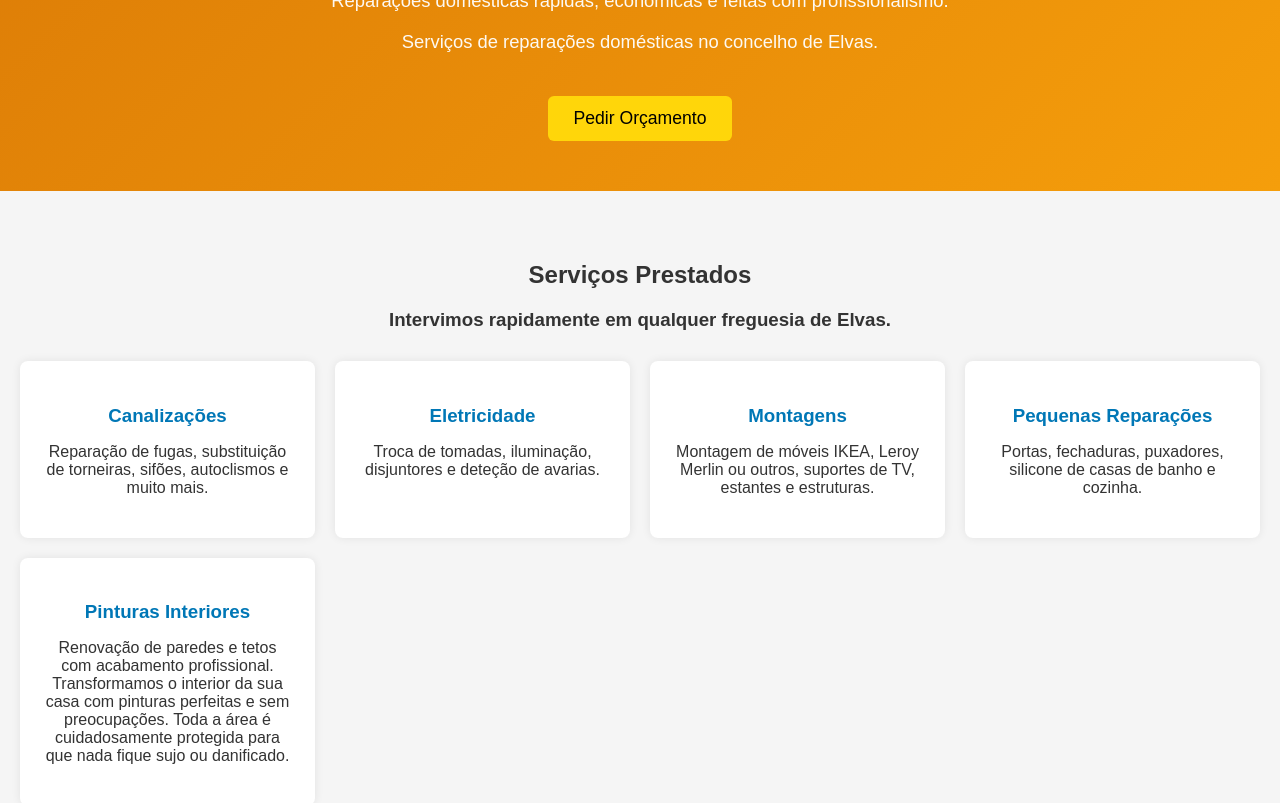
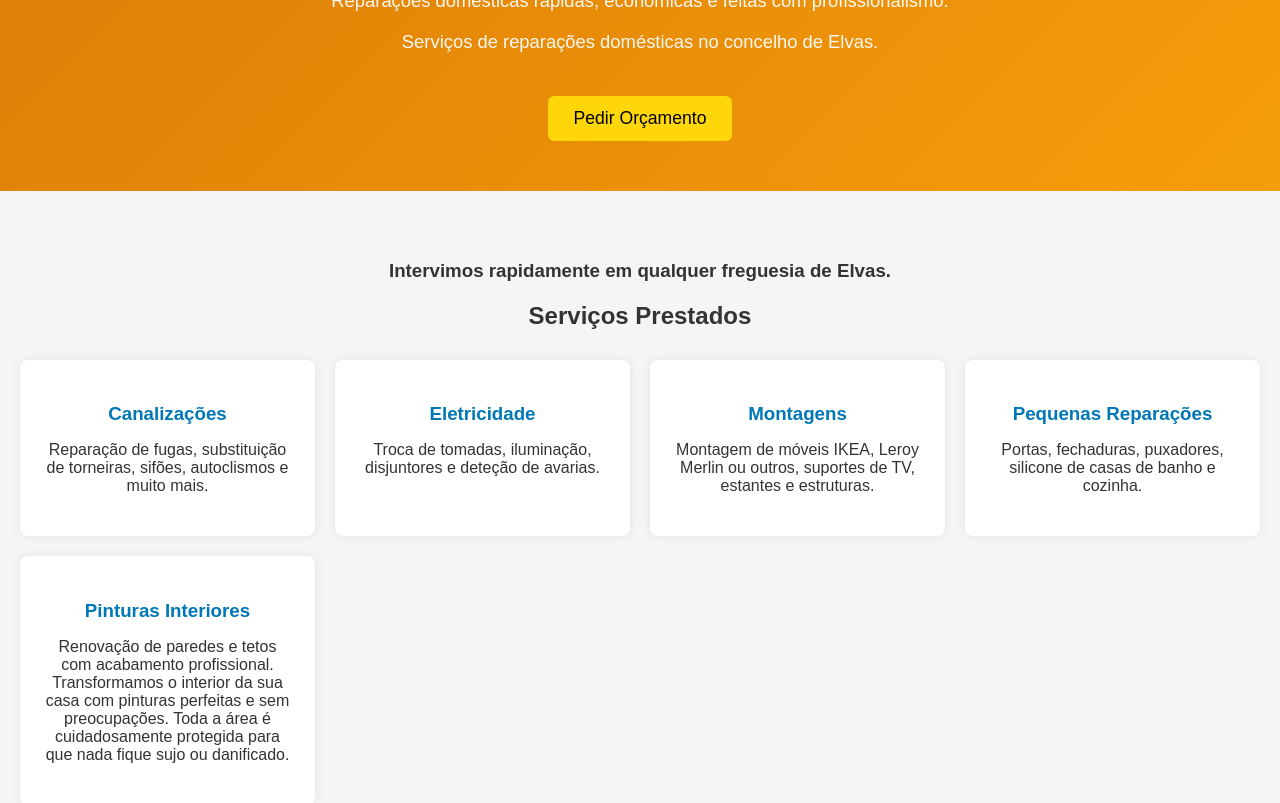
Before and after one commit to repararapido/repararapido.github.io, a Jekyll site: the page built from README.md, in a window 1280 px wide and 900 px high, scrolled down 409 px. Shown: the top 803 px of the window. Built offline with Jekyll 4.4.1, drawn with Linux system fonts in a browser that asks for light colours; our own code applies the rules of GitHub Pages for plain Markdown files; part of the change alters nothing that is shown.

```diff
--- a/_layouts/default.html
+++ b/_layouts/default.html
@@ -107,8 +107,8 @@
 
     <!-- Serviços -->
     <section class="section">
+        <h3>Intervimos rapidamente em qualquer freguesia de Elvas.</h3>
         <h2>Serviços Prestados</h2>
-        <h3>Intervimos rapidamente em qualquer freguesia de Elvas.</h3>
         <div class="services">
             <div class="service-box">
                 <h3>Canalizações</h3>
```
